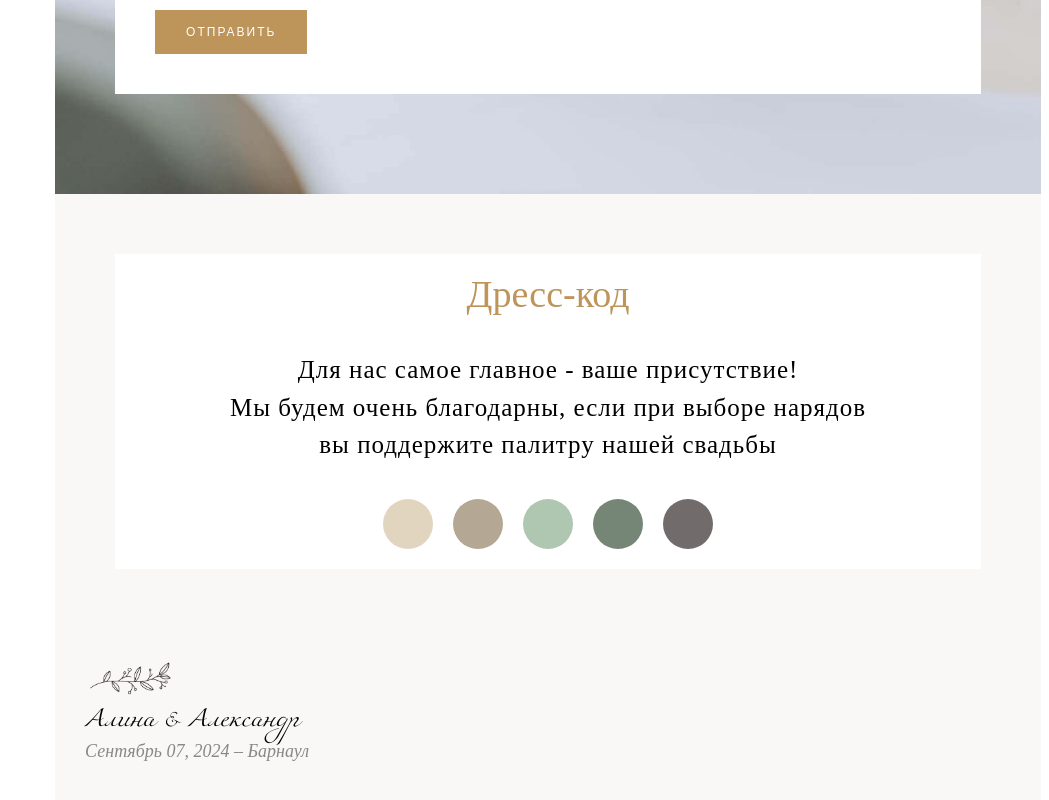
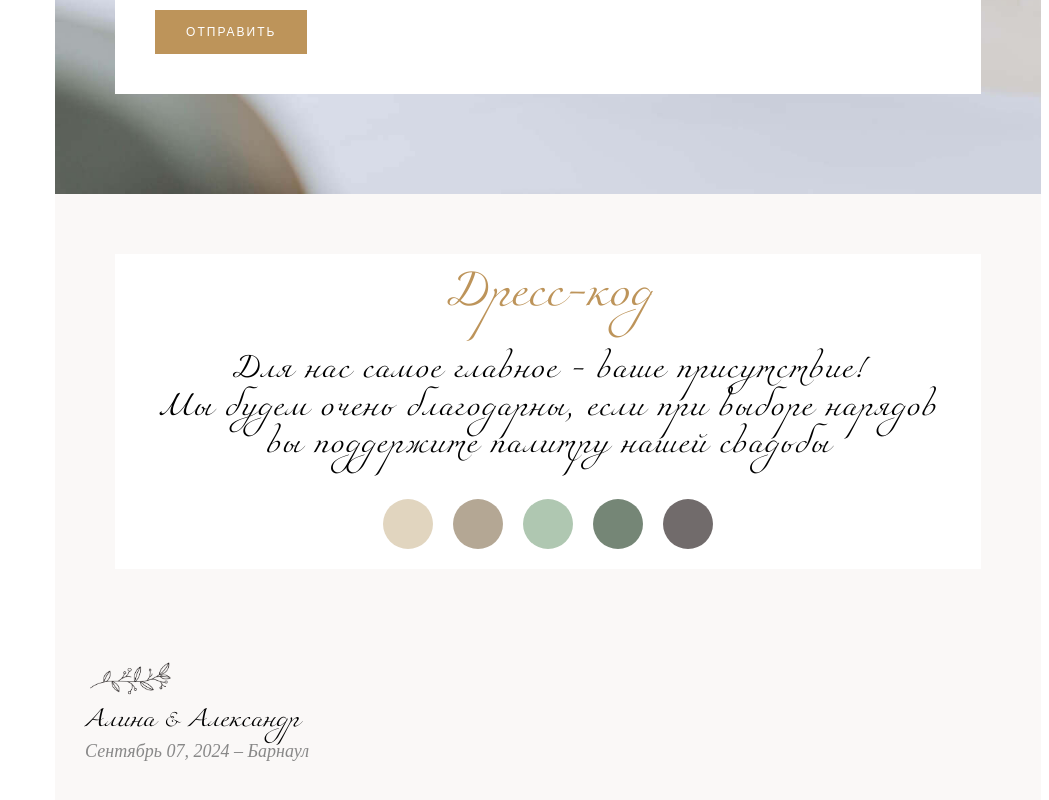
Before and after one commit to RusBlackFlag/wedding12, a React (Create React App) app: page / in a window 1280 px wide. Shown: the part 3625-4425 px from the top of the page, without its empty margins (231-1280 px from the left). Built offline with nearby package versions, Linux system fonts and the light colour scheme.

Commit message:
fix css again

```diff
--- a/src/index.css
+++ b/src/index.css
@@ -2125,13 +2125,13 @@ body.slide .oliven-nav-toggle {
 }
 
 .colors-title {
-    font-family: 'Miama Nueva';
+    font-family: 'MiamaNueva';
     font-size: 38px;
     margin-bottom: 40px;
 }
 
 .colors-text {
-    font-family: 'Miama Nueva';
+    font-family: 'MiamaNueva';
     font-size: 25px;
     text-transform: none;
     margin-bottom: 25px;
@@ -2174,6 +2174,12 @@ body.slide .oliven-nav-toggle {
     }
 }
 
+@media screen and (max-width: 450px) {
+    .oliven-title-meta {
+        font-size: 21px;
+    }
+}
+
 
 
 /* ==== Media Query ==== */
```
